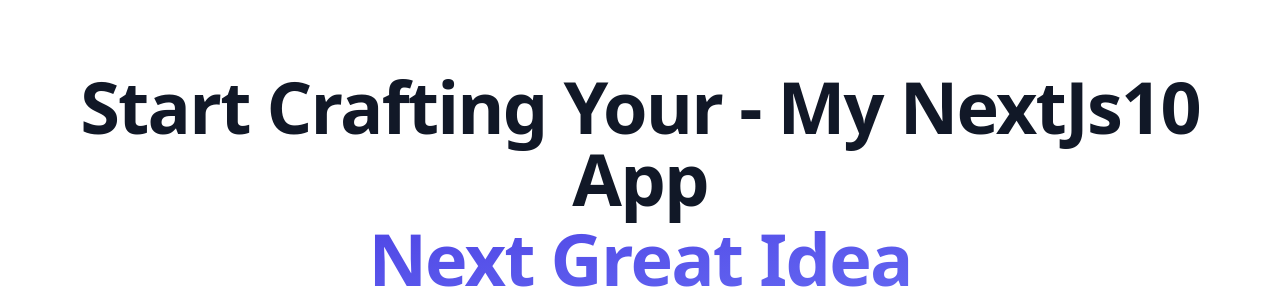
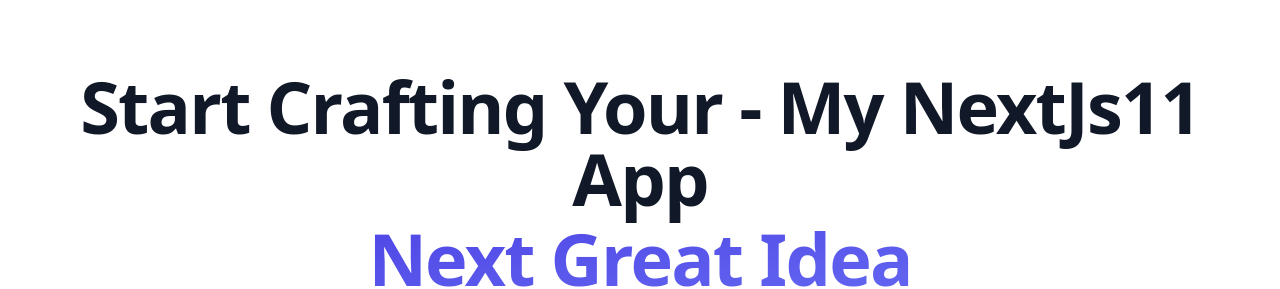
Before and after one commit to ravikumarmmt/nodejs2025tryapp, a website: page html/index.html in a window 1280 px wide. Shown: the part 155-444 px from the top of the page. Drawn offline with nearby package versions, Linux system fonts and the light colour scheme.

Commit message:
nestjs11commit

```diff
--- a/html/index.html
+++ b/html/index.html
@@ -1828,7 +1828,7 @@
             <div class="container max-w-lg px-4 py-32 mx-auto mt-px text-left md:max-w-none md:text-center">
                 <h1
                     class="text-5xl font-extrabold leading-10 tracking-tight text-left text-gray-900 md:text-center sm:leading-none md:text-6xl lg:text-7xl">
-                    <span class="inline md:block">Start Crafting Your - My NextJs10 App</span> <span
+                    <span class="inline md:block">Start Crafting Your - My NextJs11 App</span> <span
                         class="relative mt-2 text-transparent bg-clip-text bg-gradient-to-br from-indigo-600 to-indigo-500 md:inline-block">Next
                         Great Idea</span></h1>
                 <div class="mx-auto mt-5 text-gray-500 md:mt-12 md:max-w-lg md:text-center lg:text-lg">RK Test - Teaching how to huild, deploy & monetize, scalable and secure
```
